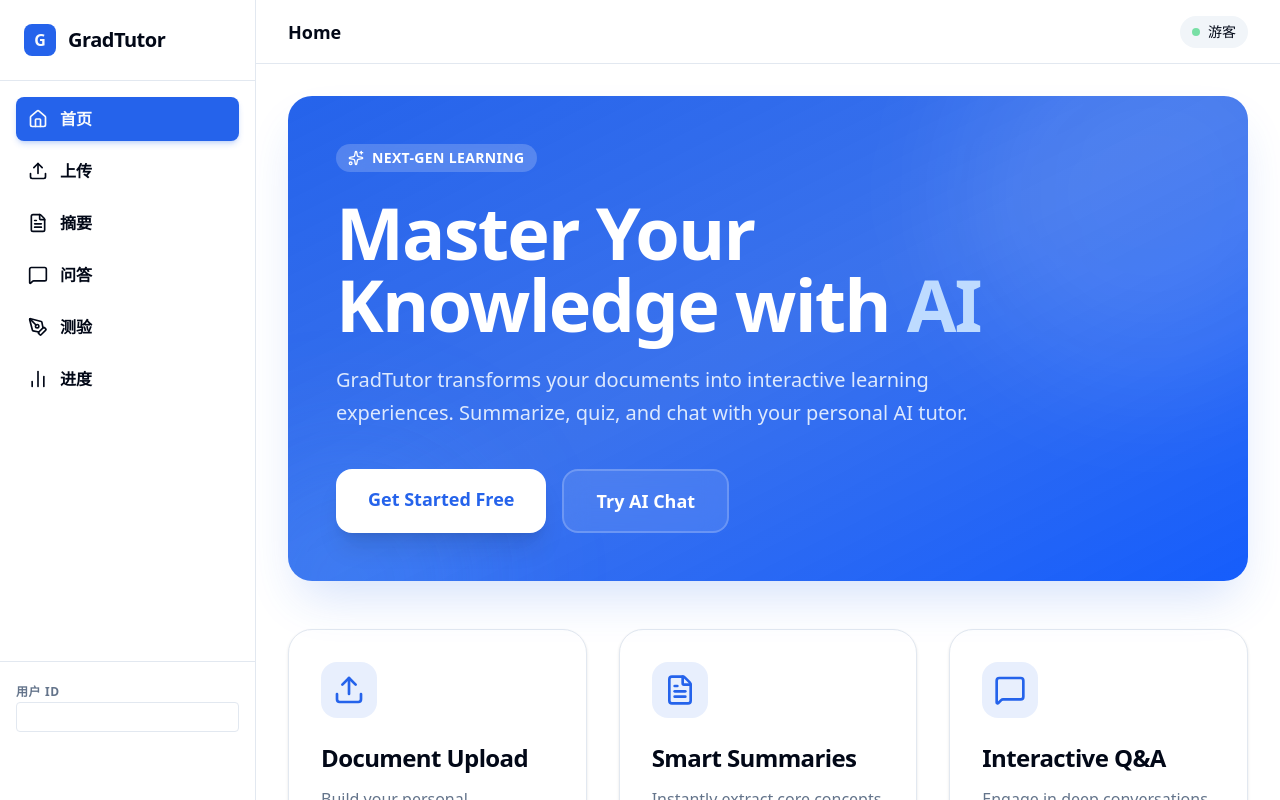
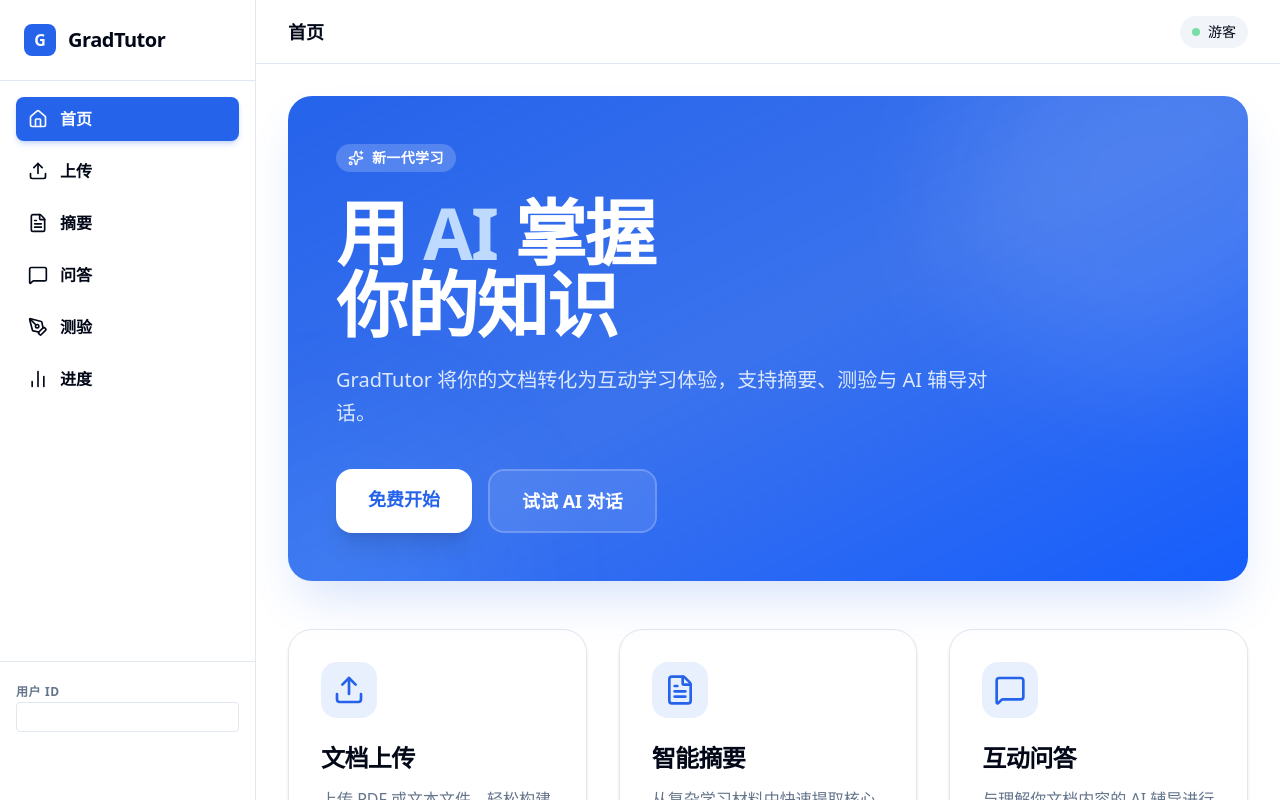
Before and after one commit to bazs0328/graduationDesign, a Vue app in the folder web/: page / in a window 1280 px wide. Built offline with nearby package versions, Linux system fonts and the light colour scheme.

Commit message:
chore(web): 涓€骞舵彁浜?index.html銆乺outer銆丠ome 淇敼

```diff
--- a/web/index.html
+++ b/web/index.html
@@ -1,9 +1,9 @@
 <!doctype html>
-<html lang="en">
+<html lang="zh-CN">
   <head>
     <meta charset="UTF-8" />
     <meta name="viewport" content="width=device-width, initial-scale=1.0" />
-    <title>GradTutor</title>
+    <title>GradTutor - 智能学习助手</title>
   </head>
   <body>
     <div id="app"></div>
--- a/web/src/router/index.js
+++ b/web/src/router/index.js
@@ -4,31 +4,37 @@ const routes = [
   {
     path: '/',
     name: 'Home',
+    meta: { title: '首页' },
     component: () => import('../views/Home.vue')
   },
   {
     path: '/upload',
     name: 'Upload',
+    meta: { title: '上传' },
     component: () => import('../views/Upload.vue')
   },
   {
     path: '/summary',
     name: 'Summary',
+    meta: { title: '摘要' },
     component: () => import('../views/Summary.vue')
   },
   {
     path: '/qa',
     name: 'QA',
+    meta: { title: '问答' },
     component: () => import('../views/QA.vue')
   },
   {
     path: '/quiz',
     name: 'Quiz',
+    meta: { title: '测验' },
     component: () => import('../views/Quiz.vue')
   },
   {
     path: '/progress',
     name: 'Progress',
+    meta: { title: '进度' },
     component: () => import('../views/Progress.vue')
   }
 ]
--- a/web/src/views/Home.vue
+++ b/web/src/views/Home.vue
@@ -5,20 +5,20 @@
       <div class="relative z-10 max-w-3xl space-y-6">
         <div class="inline-flex items-center gap-2 px-3 py-1 bg-white/20 backdrop-blur-md rounded-full text-sm font-bold tracking-wide uppercase">
           <Sparkles class="w-4 h-4" />
-          Next-Gen Learning
+          新一代学习
         </div>
         <h1 class="text-5xl md:text-7xl font-black tracking-tight leading-none">
-          Master Your <br/> Knowledge with <span class="text-blue-200">AI</span>
+          用 <span class="text-blue-200">AI</span> 掌握<br/>你的知识
         </h1>
         <p class="text-xl text-blue-50/90 leading-relaxed max-w-2xl font-medium">
-          GradTutor transforms your documents into interactive learning experiences. Summarize, quiz, and chat with your personal AI tutor.
+          GradTutor 将你的文档转化为互动学习体验，支持摘要、测验与 AI 辅导对话。
         </p>
         <div class="flex flex-wrap gap-4 pt-4">
           <router-link to="/upload" class="px-8 py-4 bg-white text-primary rounded-2xl font-black text-lg shadow-xl hover:scale-105 active:scale-95 transition-all">
-            Get Started Free
+            免费开始
           </router-link>
           <router-link to="/qa" class="px-8 py-4 bg-primary-foreground/10 backdrop-blur-md text-white border-2 border-white/20 rounded-2xl font-black text-lg hover:bg-white/10 transition-all">
-            Try AI Chat
+            试试 AI 对话
           </router-link>
         </div>
       </div>
@@ -53,33 +53,33 @@ import {
 
 const features = [
   {
-    name: 'Document Upload',
-    description: 'Build your personal knowledge base by uploading PDF or text files seamlessly.',
+    name: '文档上传',
+    description: '上传 PDF 或文本文件，轻松构建个人知识库。',
     icon: Upload
   },
   {
-    name: 'Smart Summaries',
-    description: 'Instantly extract core concepts and key points from complex learning materials.',
+    name: '智能摘要',
+    description: '从复杂学习材料中快速提取核心概念与要点。',
     icon: FileText
   },
   {
-    name: 'Interactive Q&A',
-    description: 'Engage in deep conversations with an AI tutor that understands every detail of your docs.',
+    name: '互动问答',
+    description: '与理解你文档内容的 AI 辅导进行深度对话。',
     icon: MessageSquare
   },
   {
-    name: 'Auto-Quizzes',
-    description: 'Challenge yourself with AI-generated tests designed to reinforce your understanding.',
+    name: '自动测验',
+    description: '通过 AI 生成的测验巩固理解、检验掌握程度。',
     icon: PenTool
   },
   {
-    name: 'Progress Tracking',
-    description: 'Visualize your growth and receive data-driven recommendations for your study path.',
+    name: '进度跟踪',
+    description: '可视化学习成长，获得基于数据的学径推荐。',
     icon: BarChart2
   },
   {
-    name: 'AI Insights',
-    description: 'Break down difficult theorems and definitions with advanced simplified explanations.',
+    name: 'AI 解析',
+    description: '用简明解释拆解难懂定理与定义。',
     icon: Sparkles
   }
 ]
```
